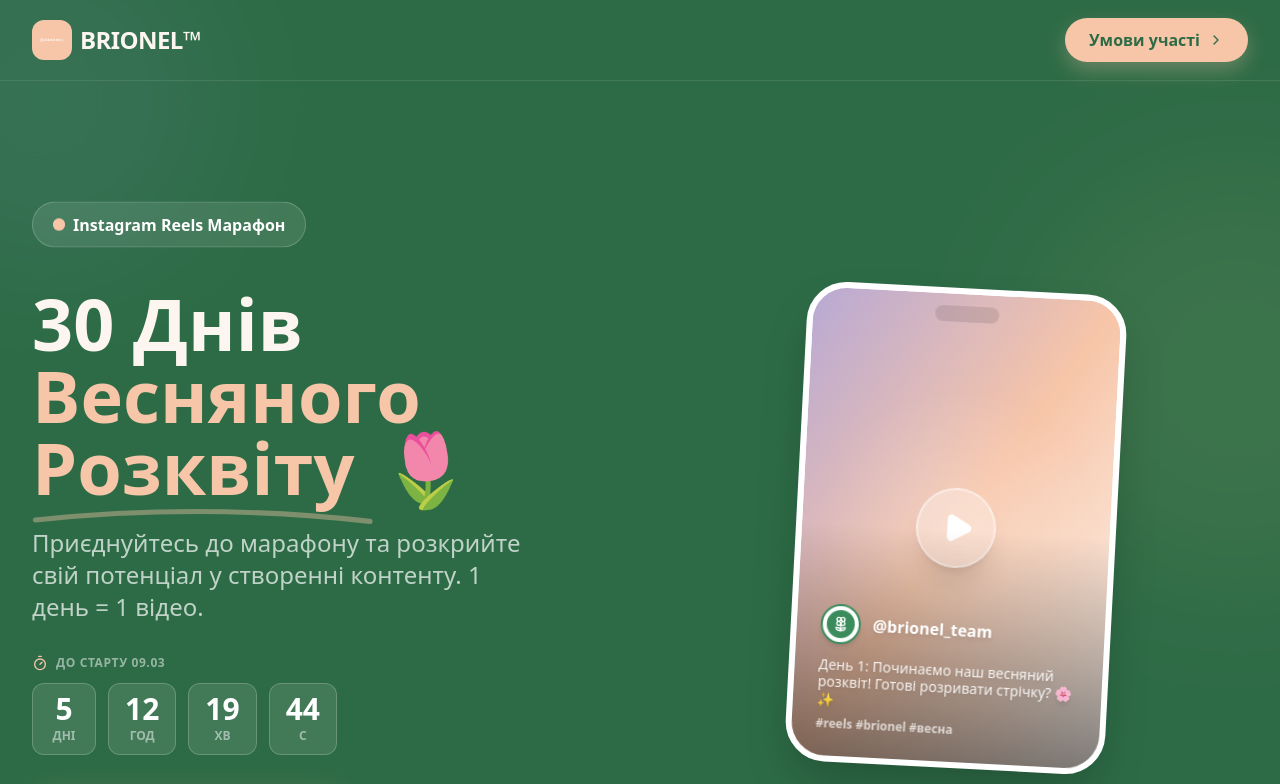
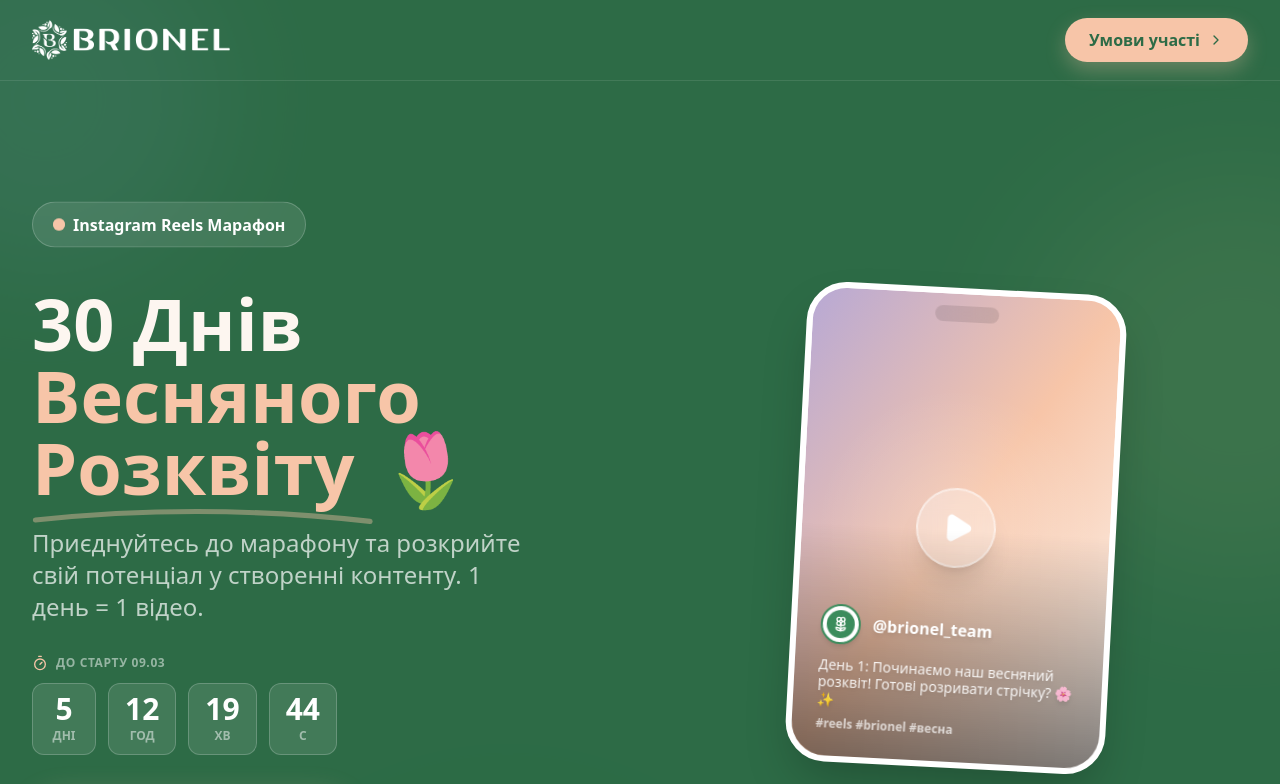
Before and after one commit to Miromax12/spring_reels_2026, a plain HTML site: page index.html in a window 1280 px wide. Shown: the top 784 px of the page. Drawn offline with nearby package versions, Linux system fonts and the light colour scheme.

Commit message:
Enhance logo display with fallback and error handling
Updated logo section with fallback text and error handling.

```diff
--- a/index.html
+++ b/index.html
@@ -73,18 +73,29 @@
     <nav class="relative w-full z-50 border-b border-white/10">
       <div class="max-w-7xl mx-auto px-4 sm:px-6 lg:px-8">
         <div class="flex justify-between items-center h-20">
+
+
 <div class="flex items-center gap-2 cursor-pointer">
-            <div class="bg-[#F7C5A8] p-2 rounded-xl">
+
+  <!-- Logo Image -->
   <img
     src="/logo.png"
-                alt="BRIONEL Logo"
-                class="w-6 h-6 object-contain"
+    alt="BRIONEL™"
+    class="h-10 w-auto object-contain"
+    onerror="this.style.display='none'; this.nextElementSibling.style.display='inline';"
   />
-            </div>
-            <span class="font-extrabold text-2xl tracking-tight text-[#FDF6F0]">
+
+  <!-- Fallback Text -->
+  <span
+    class="font-extrabold text-2xl tracking-tight text-[#FDF6F0] hidden"
+  >
     BRIONEL™
   </span>
+
 </div>
+
+
+
           <a href="#prizes" class="bg-[#F7C5A8] hover:bg-white text-[#2D6B46] px-6 py-2.5 rounded-full font-bold transition-all shadow-[0_8px_20px_rgba(247,197,168,0.3)] text-sm sm:text-base flex items-center gap-2">
             Умови участі
             <i data-lucide="chevron-right" class="w-4 h-4"></i>
```
Lines whose indentation alone changed are shown as unchanged.
